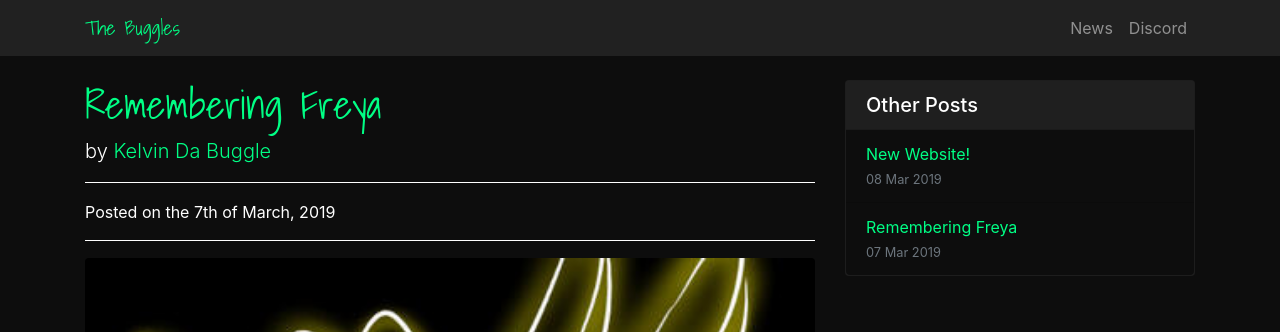
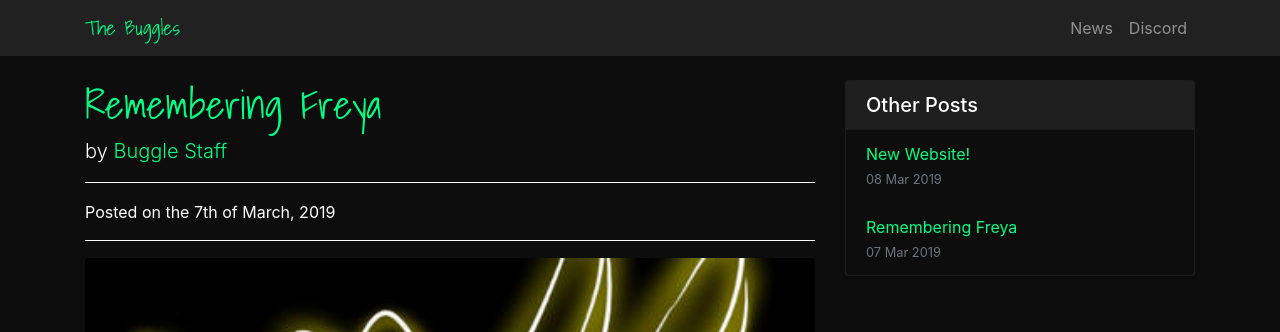
Before and after one commit to bugglespecies/bugglespecies.github.com, a Jekyll site: the page built from _posts/2019-03-07-remembering-freya.md, in a window 1280 px wide and 1376 px high. Shown: the top 332 px of the window. Built offline with Jekyll 4.4.1, drawn with Linux system fonts in a browser that asks for light colours; nearby versions of some CDN libraries.

Commit message:
Update 2019-03-07-remembering-freya.md

```diff
--- a/_posts/2019-03-07-remembering-freya.md
+++ b/_posts/2019-03-07-remembering-freya.md
@@ -1,7 +1,7 @@
 ---
 layout: blogpost
 title: Remembering Freya
-author: Kelvin Da Buggle
+author: Buggle Staff
 summary: One of our members recently passed away. Today we remember her passing of cancer.
 image: /img/remembering-freya.jpg
 ---
```
